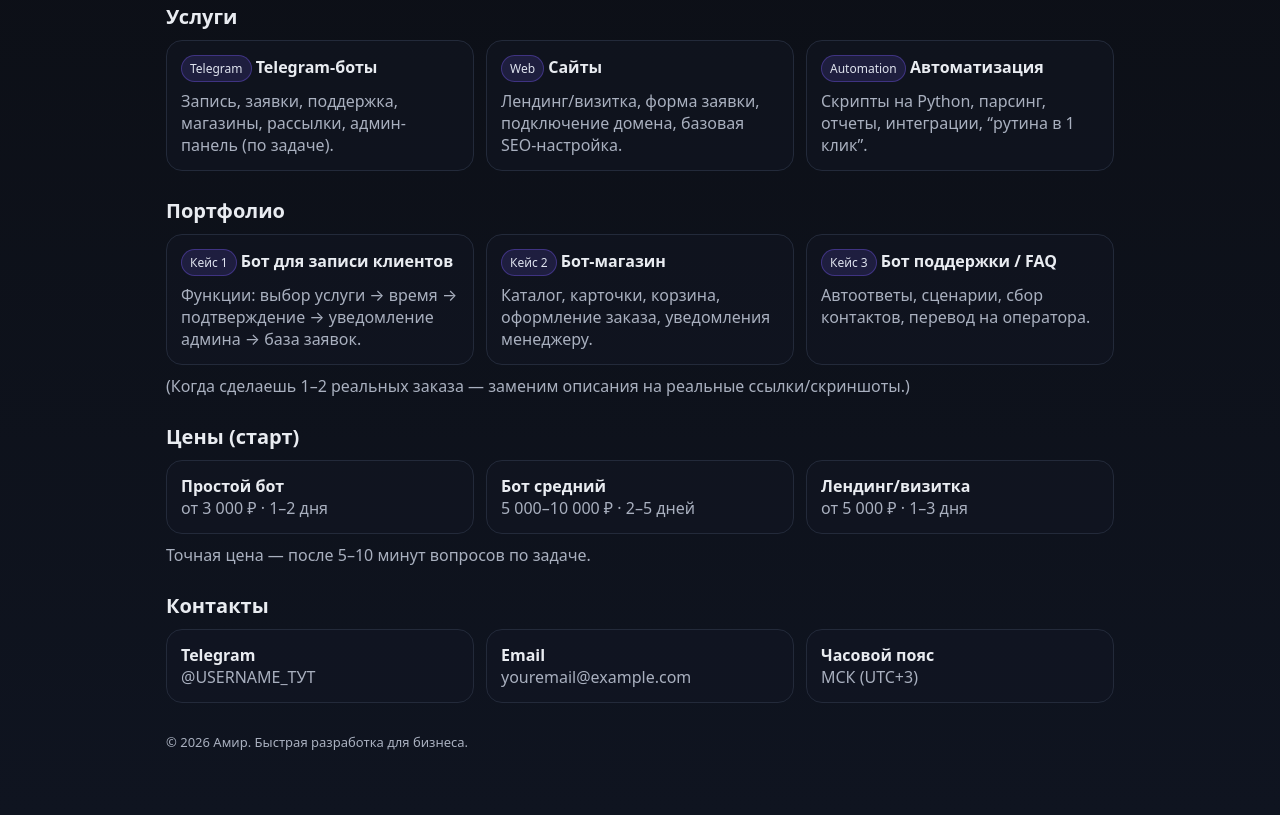
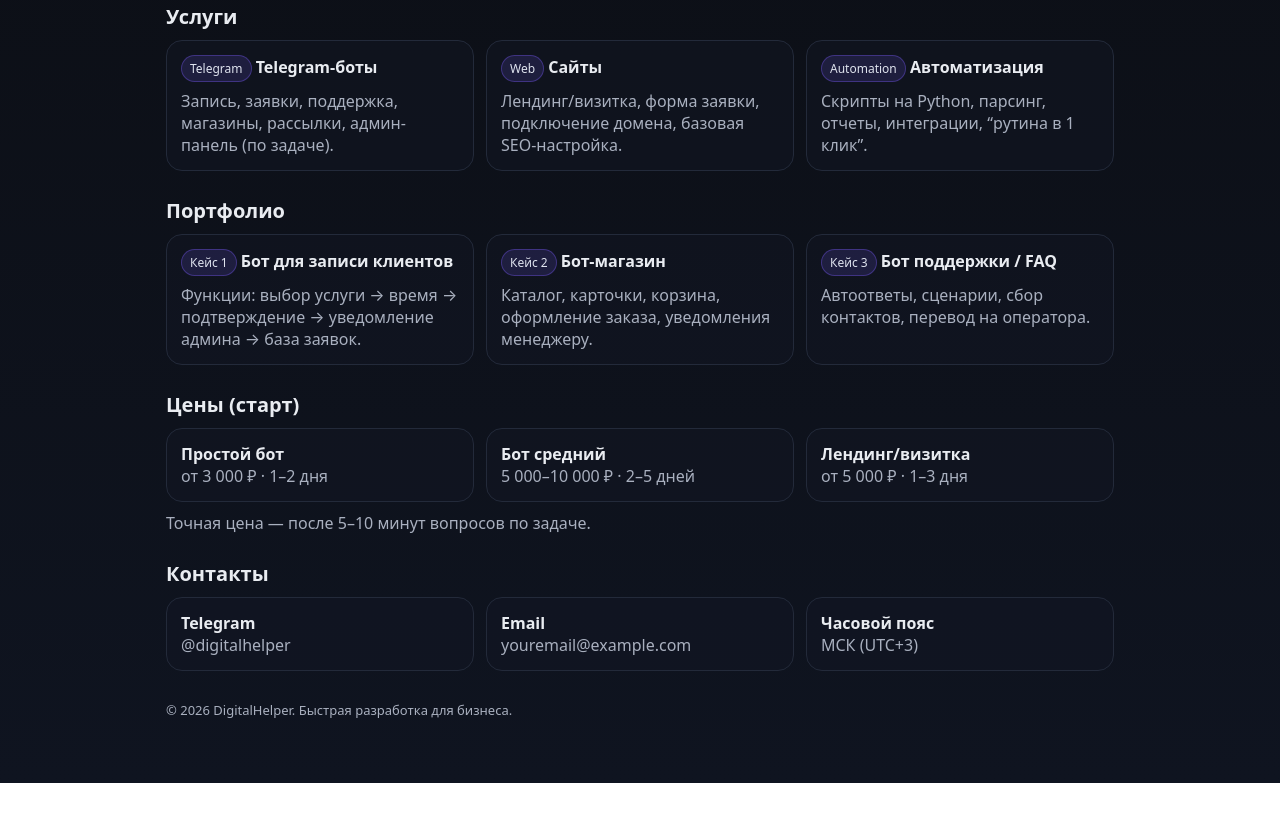
Before and after one commit to digital-helper/digitalhelper.github.io, a plain HTML site: page index.html in a window 1280 px wide. Shown: the part 486-1301 px from the top of the page. After the commit the page ends 1269 px from the top, so only its background shows below. Drawn offline with Linux system fonts and the light colour scheme.

Commit message:
Update index.html

```diff
--- a/index.html
+++ b/index.html
@@ -121,7 +121,6 @@
         </div>
       </div>
       <p class="muted" style="margin-top:10px">
-        (Когда сделаешь 1–2 реальных заказа — заменим описания на реальные ссылки/скриншоты.)
       </p>
     </div>
 
@@ -151,7 +150,7 @@
       <div class="list">
         <div class="item">
           <strong>Telegram</strong>
-          <div class="muted"><a href="https://t.me/USERNAME_ТУТ" target="_blank">@USERNAME_ТУТ</a></div>
+          <div class="muted"><a href="https://t.me/digitalhelper" target="_blank">@digitalhelper</a></div>
         </div>
         <div class="item">
           <strong>Email</strong>
@@ -162,7 +161,7 @@
           <div class="muted">МСК (UTC+3)</div>
         </div>
       </div>
-      <div class="footer">© <span id="y"></span> Амир. Быстрая разработка для бизнеса.</div>
+      <div class="footer">© <span id="y"></span> DigitalHelper. Быстрая разработка для бизнеса.</div>
     </div>
   </div>
 
```
